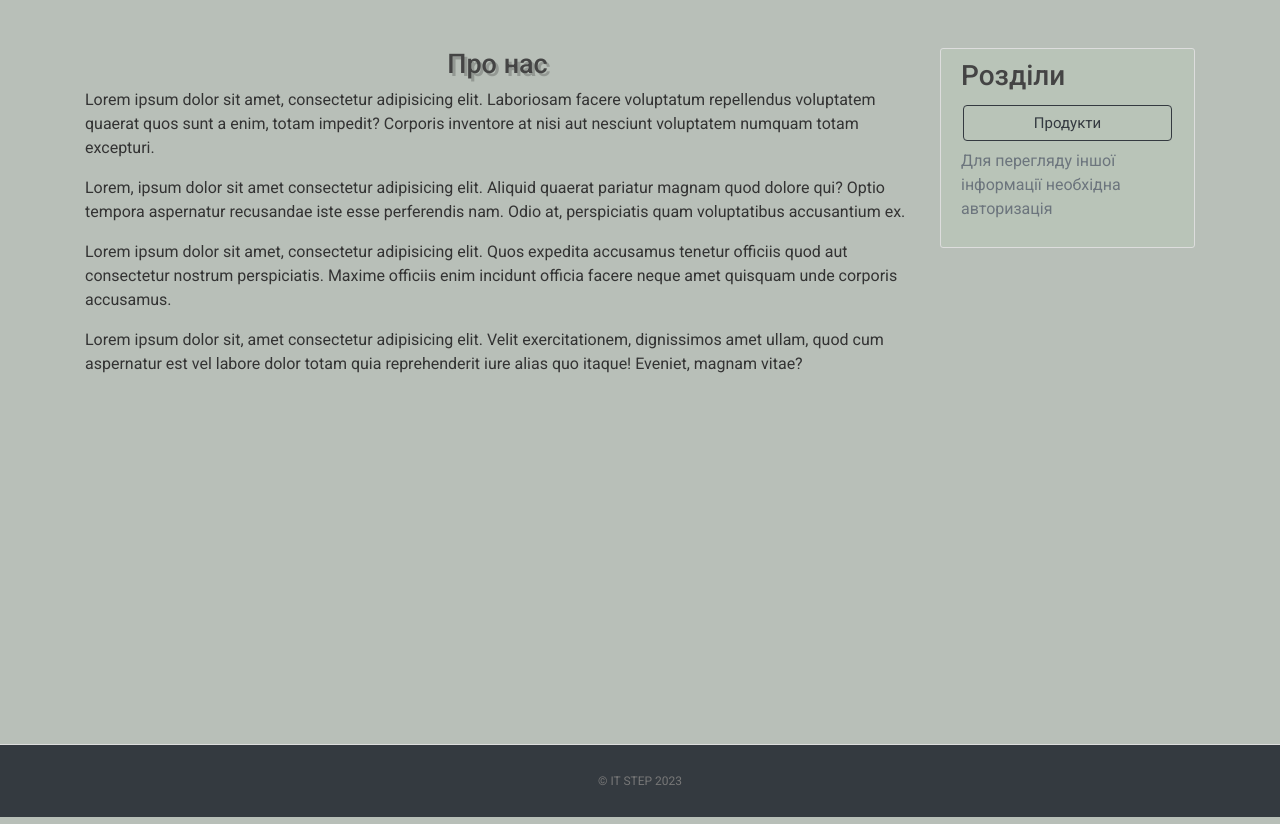
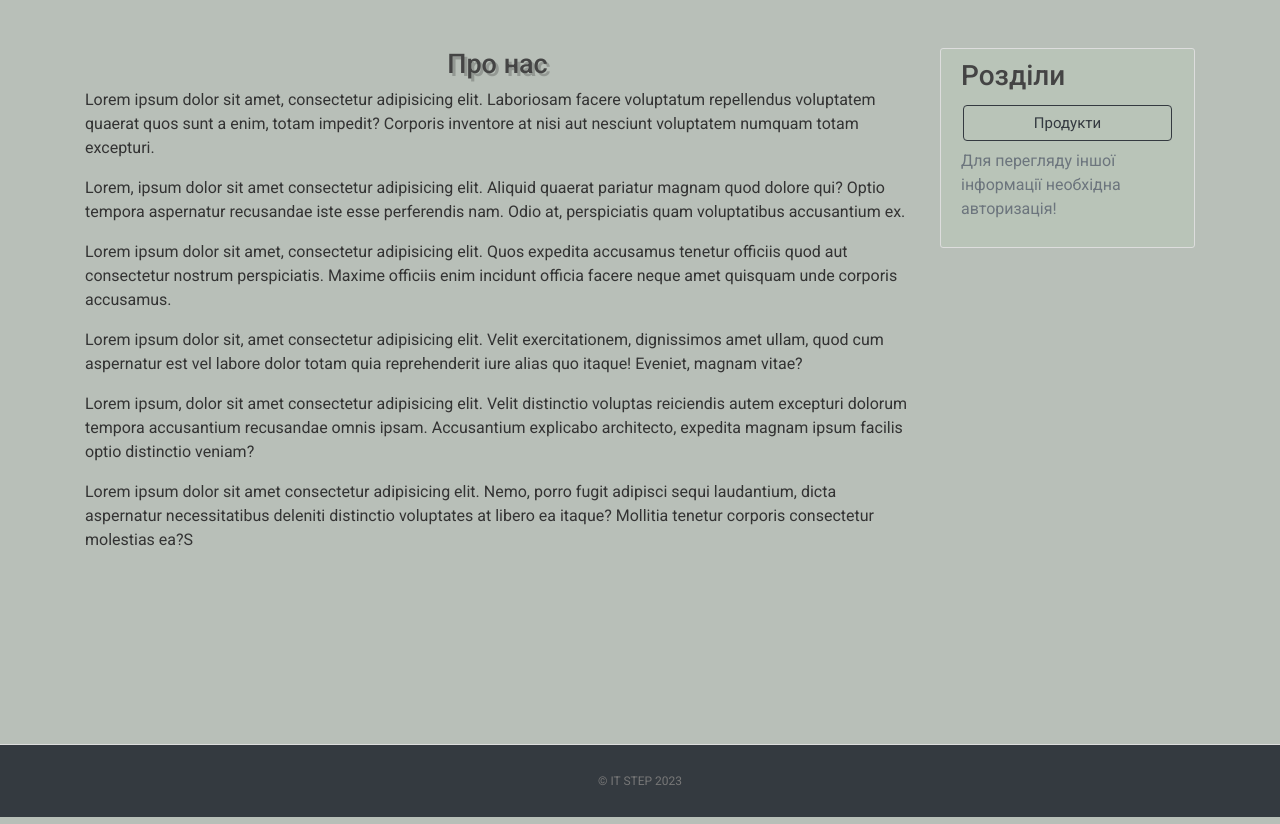
Before and after one commit to OksanaBukartyk/CRM, a Django app: page /about in a window 1280 px wide. Shown: the part 56-880 px from the top of the page. Run offline with Django 4.2, Linux system fonts and the light colour scheme; some libraries are stand-ins or nearby versions.

Commit message:
add changes

```diff
--- a/shop_site/templates/shop_site/about.html
+++ b/shop_site/templates/shop_site/about.html
@@ -10,4 +10,10 @@
     accusamus.</p>
 <p>Lorem ipsum dolor sit, amet consectetur adipisicing elit. Velit exercitationem, dignissimos amet ullam, quod cum
     aspernatur est vel labore dolor totam quia reprehenderit iure alias quo itaque! Eveniet, magnam vitae?</p>
+<p>Lorem ipsum, dolor sit amet consectetur adipisicing elit. Velit distinctio voluptas reiciendis autem excepturi
+    dolorum tempora accusantium recusandae omnis ipsam. Accusantium explicabo architecto, expedita magnam ipsum facilis
+    optio distinctio veniam?</p>
+<p>Lorem ipsum dolor sit amet consectetur adipisicing elit. Nemo, porro fugit adipisci sequi laudantium, dicta
+    aspernatur necessitatibus deleniti distinctio voluptates at libero ea itaque? Mollitia tenetur corporis consectetur
+    molestias ea?S</p>
 {% endblock content %}
--- a/shop_site/templates/shop_site/base.html
+++ b/shop_site/templates/shop_site/base.html
@@ -95,7 +95,7 @@
           <ul class="list-group">
             <a class="btn btn-outline-dark mt-1" href="{% url 'products_list' %}">Продукти</a>
           </ul>
-          <p class='text-muted mt-2'>Для перегляду іншої інформації необхідна авторизація </p>
+          <p class='text-muted mt-2'>Для перегляду іншої інформації необхідна авторизація! </p>
 
         </div>
       </div>
```
Also changed, not shown: README.md.
